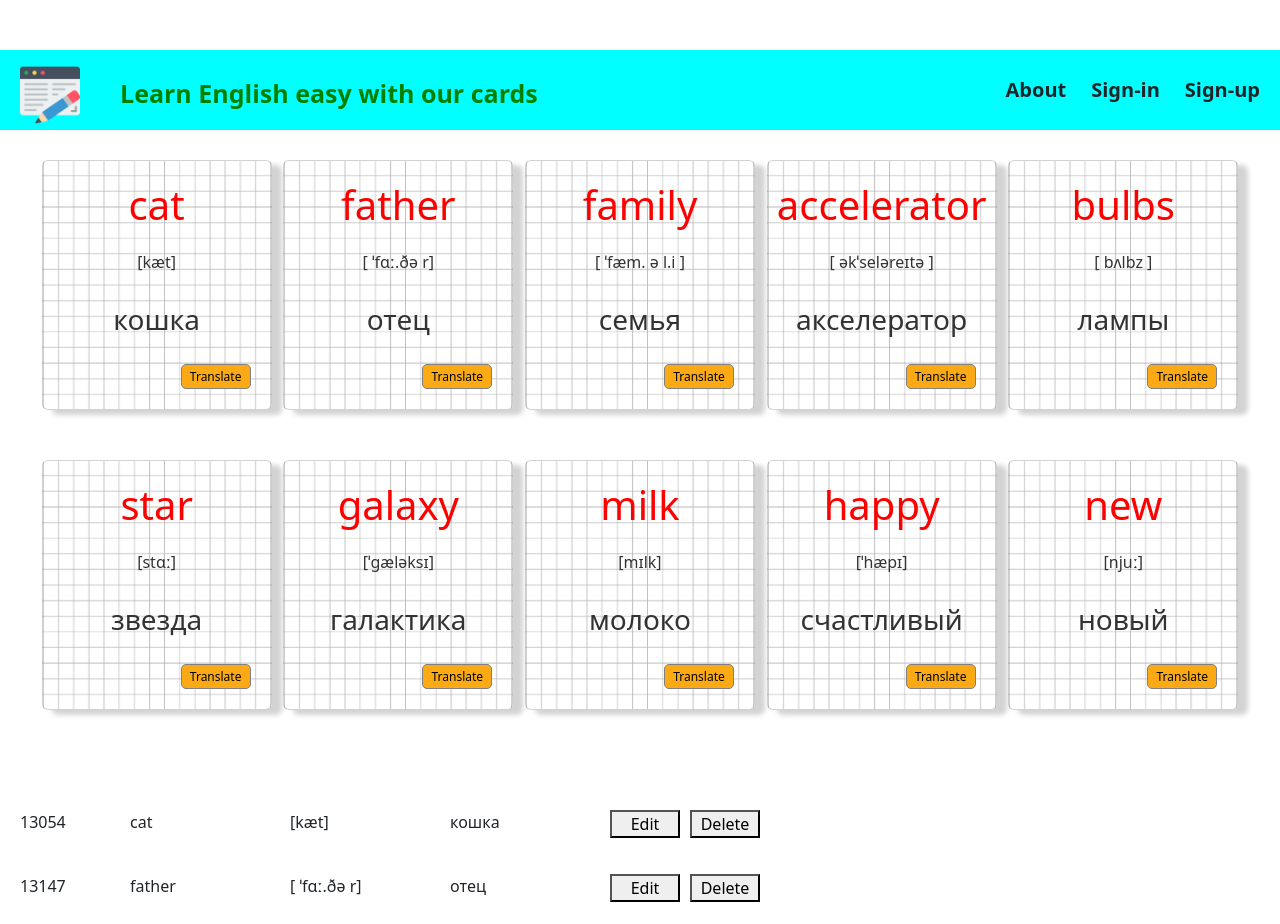
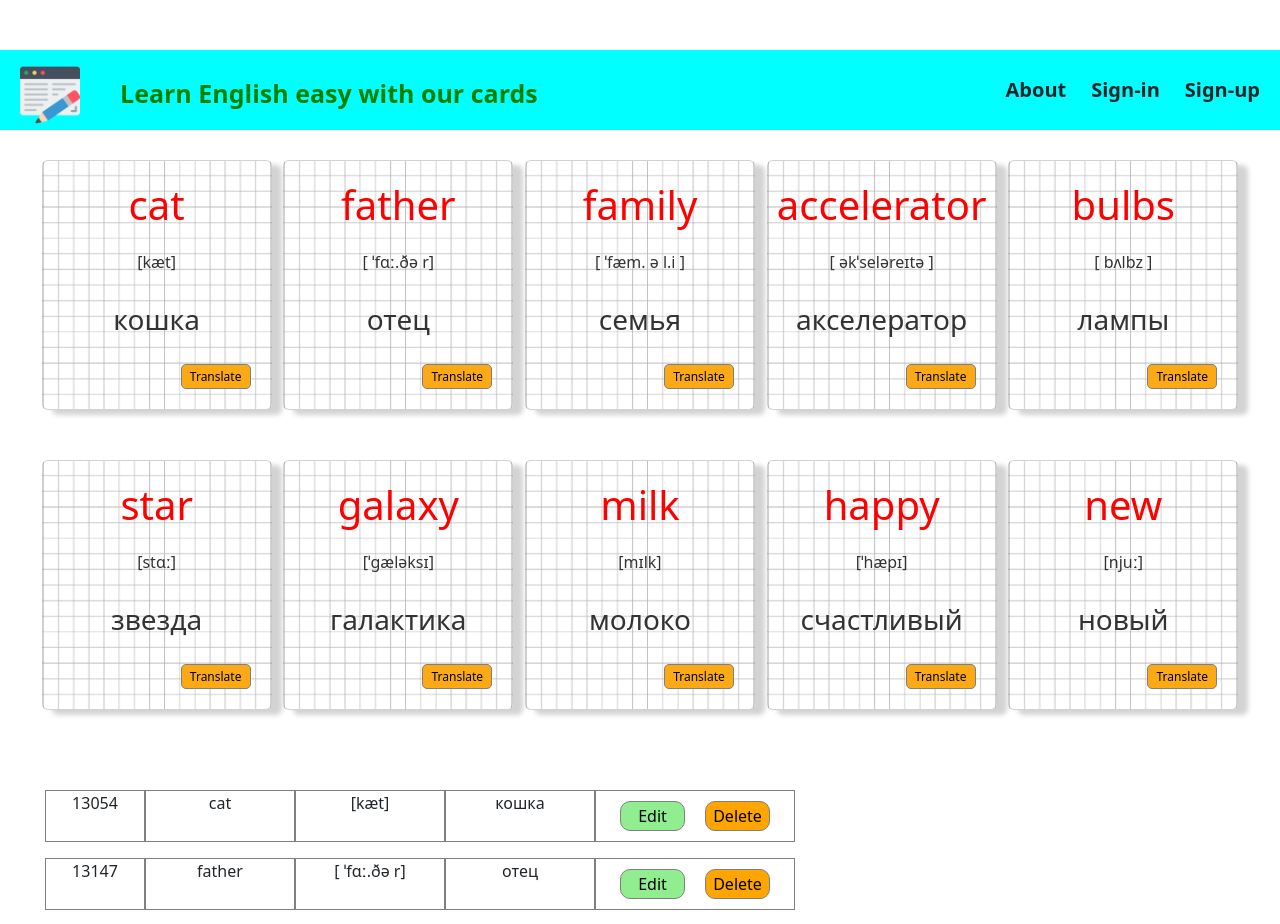
Before and after one commit to emani006/WordProject, a React (Create React App) app in the folder cards/: page / in a window 1280 px wide. Shown: the top 924 px of the page. Built offline with nearby package versions, Linux system fonts and the light colour scheme.

Commit message:
table update

```diff
--- a/cards/src/components/TableOne.js
+++ b/cards/src/components/TableOne.js
@@ -24,13 +24,15 @@ function TableOne({item}){
     return (
     <div className='table__container'>
         <div className="table">
-                <div>{item.id}</div>
-                <div>{item.english}</div>
-                <div>{item.transcription}</div>
-                <div>{item.russian}</div>
-                <button>Edit</button>
-                <button>Delete</button>
-            </div>
+                <div className='table__cell'>{item.id}</div>
+                <div className='table__cell'>{item.english}</div>
+                <div className='table__cell'>{item.transcription}</div>
+                <div className='table__cell'>{item.russian}</div>
+                <div className='table__cell'>
+                    <button className='table__button e'>Edit</button>
+                    <button className='table__button d'>Delete</button>
+                </div>
+        </div>
     </div>
             )
         }
--- a/cards/src/styles/card.css
+++ b/cards/src/styles/card.css
@@ -138,12 +138,33 @@ li{
 
 .table__container {
   display: grid;
+  margin: 0;
+  padding-left: 45px;
 }
 
 .table {
   display: grid;
-  grid-template-columns: 100px 150px 150px 150px 70px 70px;
+  grid-template-columns: 100px 150px 150px 150px 200px;
   grid-template-rows: 1fr;
-  gap: 10px;
-  margin: 20px;
+  text-align: center;
 }
+
+.table__cell{
+  border: 1px solid grey;
+}
+
+.table__button{
+  width: 65px;
+  height: 30px;
+  margin: 10px;
+  border: 1px solid grey;
+  border-radius: 10px;
+}
+
+.e {
+  background-color: lightgreen;
+}
+
+.d {
+  background-color: orange;
+}
```
